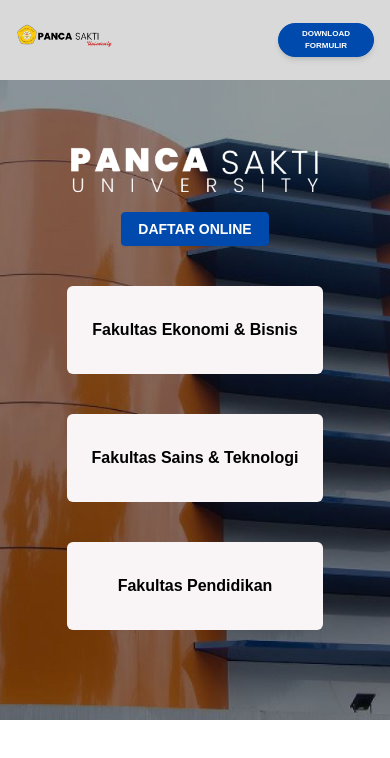
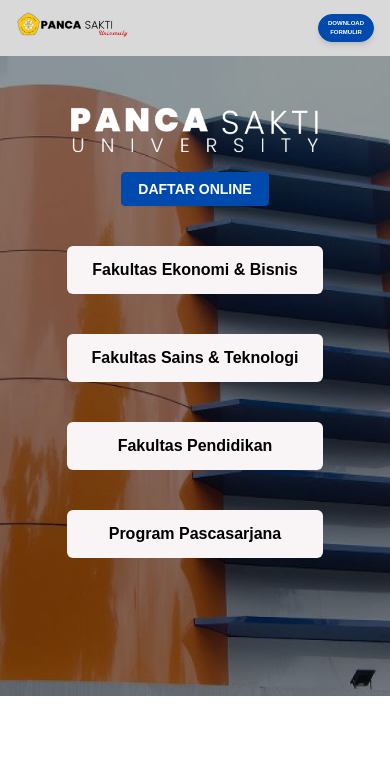
Before and after one commit to fxrnands/pancasakti-nextJs, a Next.js app: page / in a window 390 px wide. Shown: the top 758 px of the page. Built offline with nearby package versions, Linux system fonts and the light colour scheme.

Commit message:
revisi responsive

```diff
--- a/src/pages/components/base/Navbar.tsx
+++ b/src/pages/components/base/Navbar.tsx
@@ -21,11 +21,11 @@
       >
         {({ open }) => (
           <>
-            <div className="mx-auto h-[5rem] flex justify-between max-w-7xl px-4 sm:px-6 lg:px-8">
+            <div className="mx-auto h-[3.5rem] lg:h-[5rem] flex justify-between max-w-7xl px-4 sm:px-6 lg:px-8">
               <div className="relative flex justify-between ">
                 <div className="flex md:absolute md:inset-y-0 md:left-0 lg:static xl:col-span-2">
                   <div className="flex flex-shrink-0 items-center">
-                    <div className="flex w-24 lg:w-full lg:mt-6 mt-12">
+                    <div className="flex w-28 lg:w-full lg:mt-6 mt-12">
                       <div>
                         <Image
                           src={Logo}
@@ -46,7 +46,7 @@
                 </div>
               </div>
               <div className="flex items-center ">
-                <button className="border font-bold uppercase w-24 lg:w-36 shadow-md py-1 text-white rounded-full text-[8px] lg:text-xs border-primary-blue bg-primary-blue hover:bg-blue-800">
+                <button className="border font-bold uppercase w-14 lg:w-36 shadow-md py-1 text-white rounded-full text-[6px] lg:text-xs border-primary-blue bg-primary-blue hover:bg-blue-800">
                   <p>Download </p>
                   <p>Formulir</p>
                 </button>
--- a/src/pages/index.tsx
+++ b/src/pages/index.tsx
@@ -3,12 +3,18 @@
 import { Header } from "../../public";
 import Image from "next/image";
 import { LogoHeader } from "../../public";
+import { useRouter } from "next/router";
 
 export default function Home() {
+  const router = useRouter();
   const [expandedIndex, setExpandedIndex] = useState<number | null>(null);
 
   const handleExpand = (index: number) => {
     setExpandedIndex((prevIndex) => (prevIndex === index ? null : index));
+  };
+
+  const handleClick = () => {
+    router.push("http://pmb.panca-sakti.edufecta.com/registrasi?rf=02b85b");
   };
 
   return (
@@ -18,12 +24,15 @@
         <Image src={Header} className="w-full h-[40rem] object-cover" alt="" />
       </div>
       <div className="w-full relative bottom-[40rem] h-[45rem]">
-        <div className="relative w-64 lg:w-full max-w-6xl top-16 lg:top-36 mb-40 mx-auto">
+        <div className="relative w-64 lg:w-full max-w-6xl top-12 lg:top-36 mb-40 mx-auto">
           <div className="flex justify-center">
             <Image src={LogoHeader} alt="" />
           </div>
           <div className="flex justify-center">
-            <button className="border border-primary-blue font-bold shadow-sm bg-primary-blue rounded-[4px] text-sm px-4 py-1.5 mt-4 text-white uppercase">
+            <button
+              onClick={handleClick}
+              className="border border-primary-blue font-bold shadow-sm bg-primary-blue rounded-[4px] text-sm px-4 py-1.5 mt-4 text-white uppercase"
+            >
               Daftar Online
             </button>
           </div>
@@ -32,10 +41,10 @@
             {faculty.map((item, index) => (
               <div className="mt-10" key={index}>
                 <div
-                  className={`text-center bg-primary-white w-[16rem] lg:w-[20rem] md:border rounded-md py-8 px-6 relative overflow-hidden transition-height duration-300 ${
+                  className={`text-center bg-primary-white w-[16rem] lg:w-[14rem] md:border rounded-md py-3 px-6 relative overflow-hidden transition-height duration-300 ${
                     index === expandedIndex
                       ? "h-[17rem] "
-                      : "h-[5.5rem] cursor-pointer"
+                      : "h-[3rem] lg:h-[5rem] cursor-pointer"
                   }`}
                   onClick={() => handleExpand(index)}
                 >
--- a/src/utils/constant.ts
+++ b/src/utils/constant.ts
@@ -21,4 +21,10 @@
         "S1 Pendidikan Bahasa Inggris",
       ],
     },
+    {
+      name: "Program Pascasarjana",
+      department: [
+        "S2 Magister Paud",
+      ],
+    },
   ];
```
